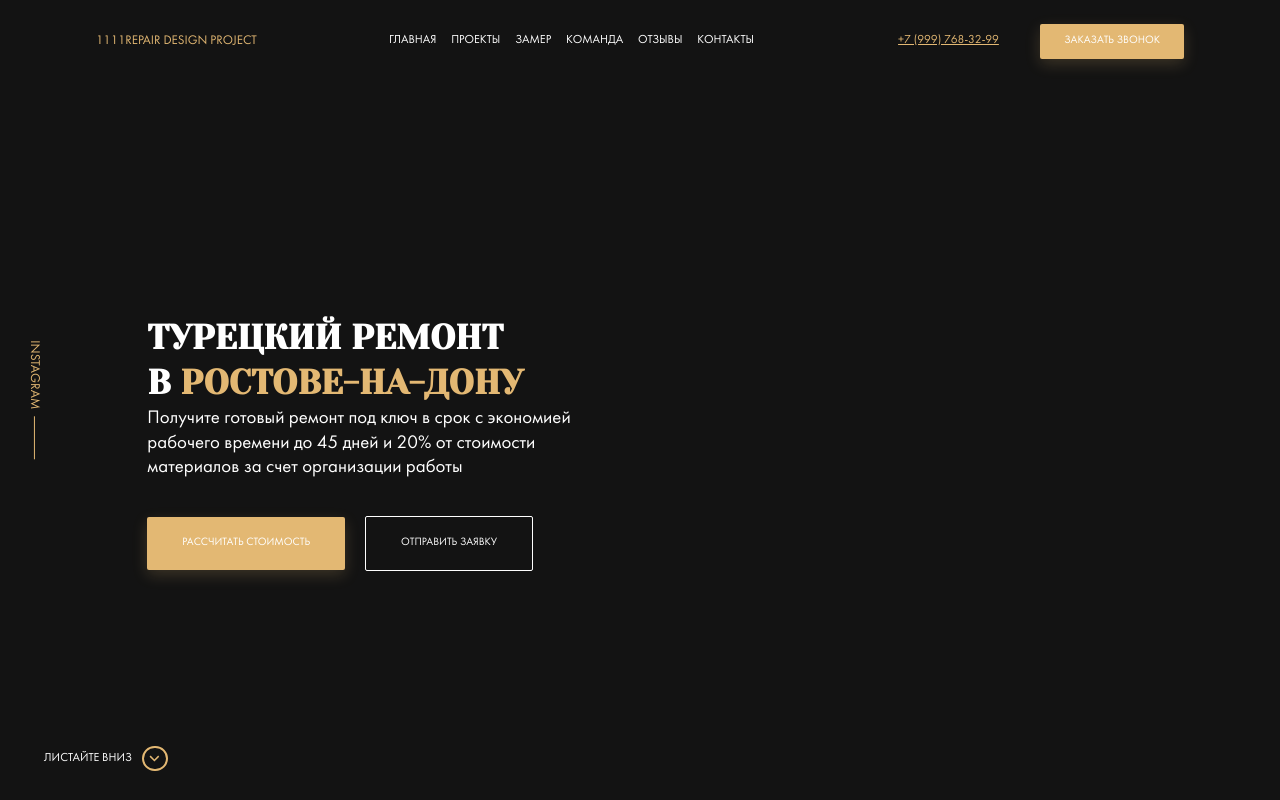
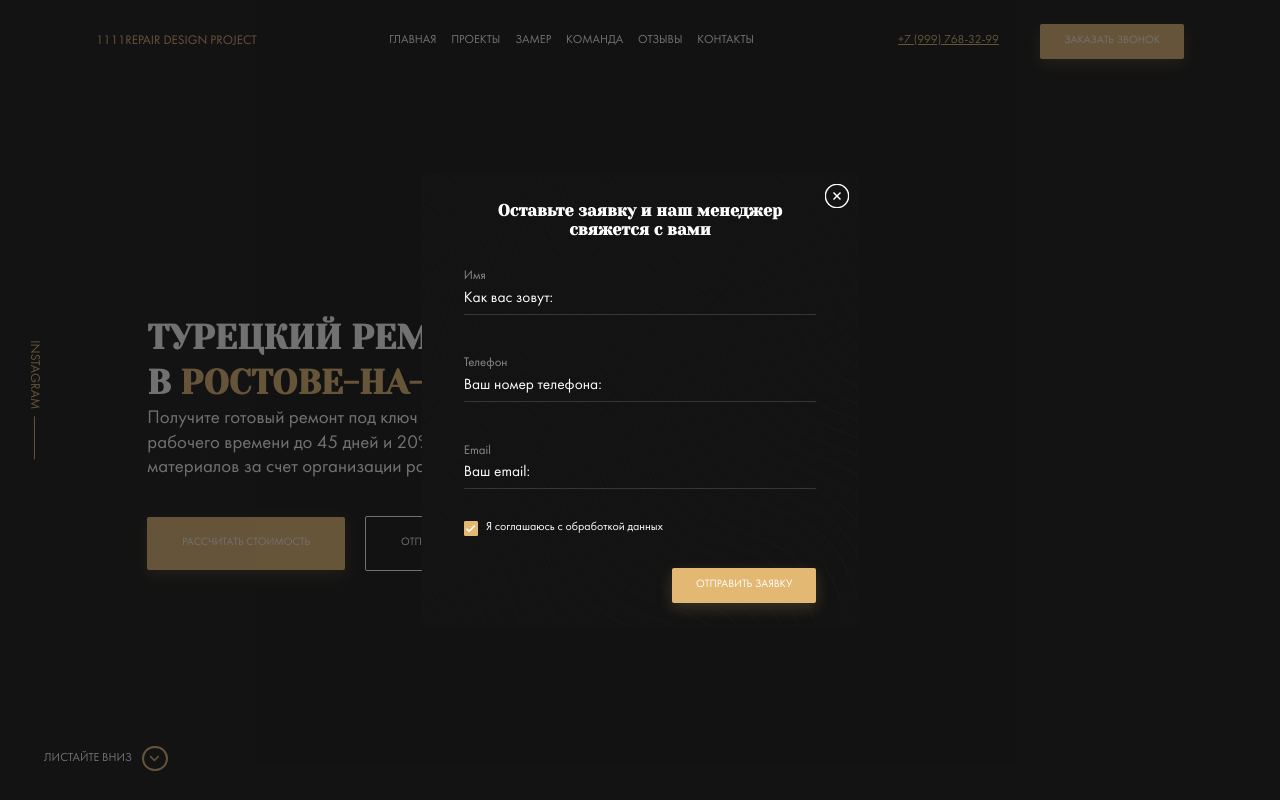
Before and after one commit to ArtemZabirov/repair-design, a website: page index.html in a window 1280 px wide. Shown: the top 800 px of the page. Drawn offline with Linux system fonts and the light colour scheme; files whose address does not match are found by name.

Commit message:
feat: add modal dialog

```diff
--- a/index.html
+++ b/index.html
@@ -144,5 +144,26 @@
       </div>
     </section>
   </main>
+  <div class="modal">
+    <div class="modal__dialog">
+      <button class="modal__close"></button>
+      <h3 class="modal__title">Оставьте заявку и наш менеджер свяжется с вами </h3>
+      <form action="#" class="form modal__form">
+        <label for="user-name" class="label form__label label--light">Имя</label>
+        <input type="text" class="input form__input modal__input" id="user-name" placeholder="Как вас зовут:">
+        <label for="user-phone" class="label form__label label--light">Телефон</label>
+        <input type="tel" class="input form__input modal__input" id="user-phone" placeholder="Ваш номер телефона:">
+        <label for="user-email" class="label form__label label--light">Email</label>
+        <input type="email" class="input form__input modal__input" id="user-email" placeholder="Ваш email:">
+        <div class="policy modal__policy">
+          <input type="checkbox" name="policy-checkbox" id="policy-checkbox" class="policy__checkbox" checked>
+          <label for="policy-checkbox" class="policy__label">Я соглашаюсь с обработкой данных</label>
+        </div>
+        <button class="button button--primary modal__button">Отправить заявку</button>
+      </form>
+    </div>
+    <!-- /.modal__dialog -->
+  </div>
+  <!-- /.modal -->
 </body>
 </html>
--- a/sass/_interface.sass
+++ b/sass/_interface.sass
@@ -17,3 +17,35 @@
     border: 1px solid $light
     background-color: transparent
     color: $light
+.label
+  font-size: 1.07rem
+  &--light
+    color: rgba($light, 0.5)
+.input
+  background-color: transparent
+  border: none
+  border-bottom: 1px solid rgba(255, 255, 255, 0.15)
+  font-size: 1.285rem
+  color: $light
+  padding: 0.5rem 0
+  &::placeholder
+    color: $light
+.policy
+  &__checkbox
+    opacity: 0
+    visibility: hidden
+    &:checked +
+      .policy__label
+        &::before
+          background: $primary url('../img/check.svg') no-repeat center / 0.8rem
+  &__label
+    display: flex
+    align-items: center
+    &::before
+      content: ''
+      width: 1.2rem
+      height: 1.2rem
+      border: 1px solid $primary
+      border-radius: 1px
+      cursor: pointer
+      margin-right: 0.64rem
--- a/sass/style.sass
+++ b/sass/style.sass
@@ -8,6 +8,7 @@
 @import 'templates/hero'
 @import 'templates/control'
 @import 'templates/types'
+@import 'templates/modal'
 
 
 @import 'media'
--- /dev/null
+++ b/sass/templates/_modal.sass
@@ -0,0 +1,46 @@
+.modal
+  position: fixed
+  z-index: 199
+  left: 0
+  right: 0
+  top: 0
+  bottom: 0
+  width: 100%
+  height: 100%
+  background-color: rgba($dark, 0.6)
+  display: flex
+  align-items: center
+  justify-content: center
+  &__dialog
+    position: relative
+    max-width: 36.36rem
+    background: $dark url('../img/bg-lines.svg') no-repeat center
+    padding: 2.357rem 3.5rem 1.928rem
+    color: $light
+  &__close
+    position: absolute
+    background: transparent url(../img/close.svg) no-repeat center
+    right: 0
+    top: 0
+    width: 2rem
+    height: 2rem
+    border: none
+    margin: 0.8rem
+    cursor: pointer
+  &__title
+    font-family: 'Yeseva One', cursive
+    font-size: 1.357rem
+    text-align: center
+    margin: 0
+    margin-bottom: 2.428rem
+  &__form
+    display: flex
+    flex-direction: column
+  &__input
+    margin-bottom: 3.482rem
+    &:last-of-type
+      margin-bottom: 1.2rem
+  &__policy
+    margin-bottom: 2.7rem
+  &__button
+    align-self: flex-end
```
Also changed, not shown: css/style.css, img/bg-lines.svg (added), img/check.svg (added), img/close.svg (added).
